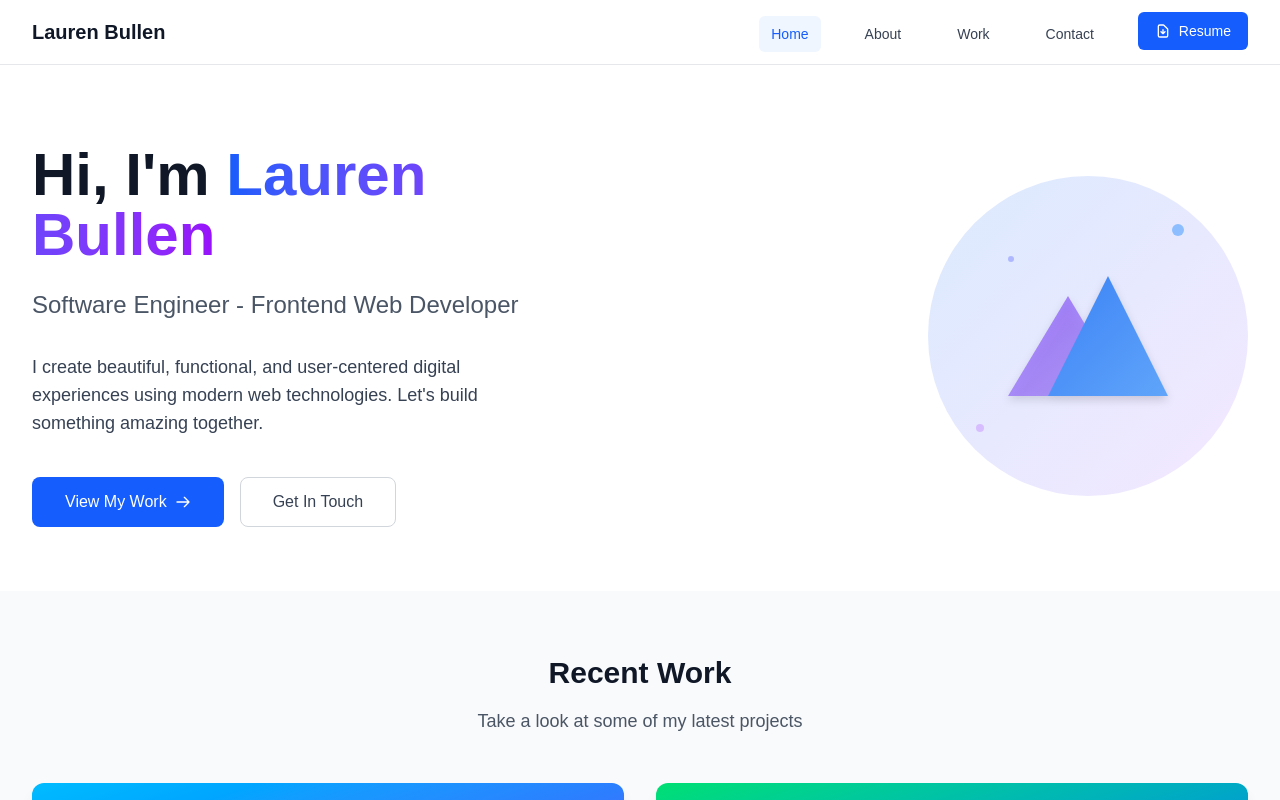
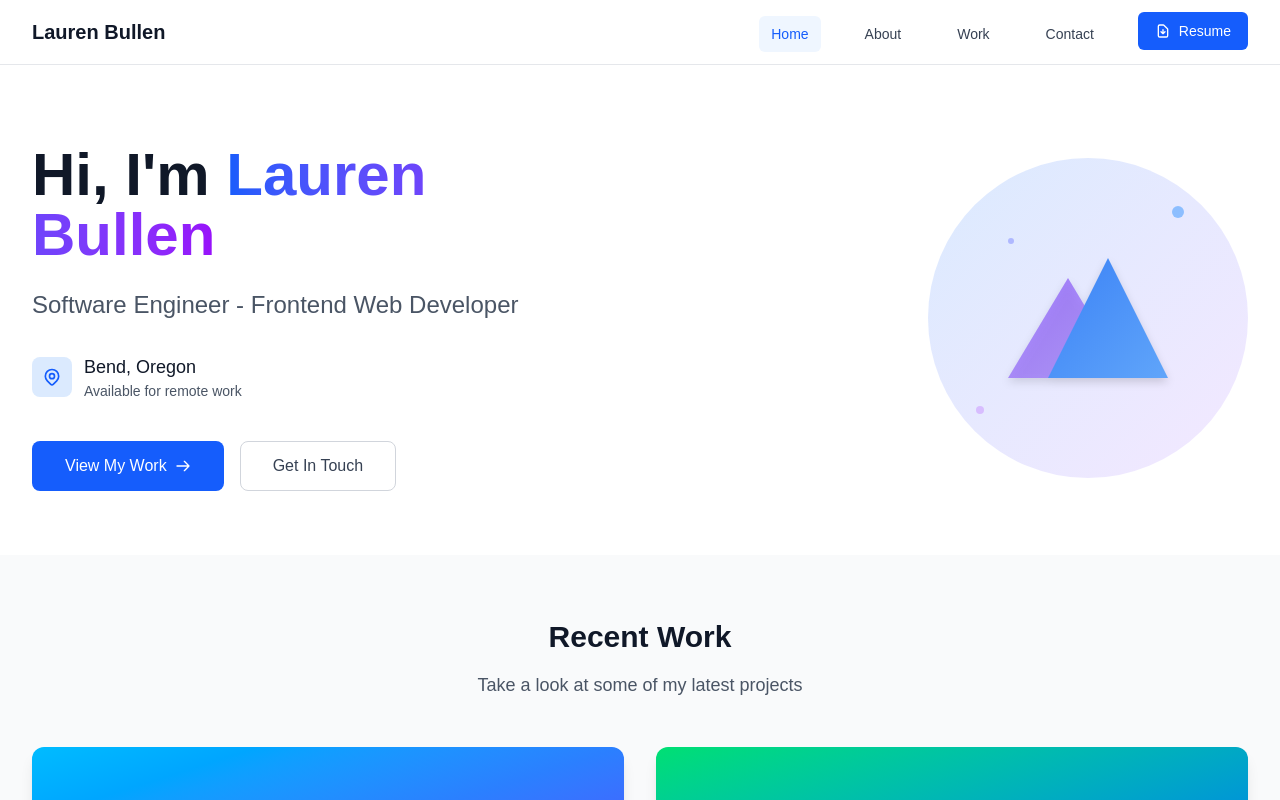
Before and after one commit to lbullen21/portfolio, a Next.js app: page / in a window 1280 px wide. Shown: the top 800 px of the page. Built offline with nearby package versions, Linux system fonts and the light colour scheme.

Commit message:
feat: moved location to homepage

```diff
--- a/src/app/contact/page.tsx
+++ b/src/app/contact/page.tsx
@@ -1,4 +1,4 @@
-import { EmailSvg, LinkedInSvg, GitHubSvg, LocationSvg } from '../../components/icons';
+import { EmailSvg, LinkedInSvg, GitHubSvg } from '../../components/icons';
 
 export default function Contact() {
 
@@ -37,7 +37,7 @@ export default function Contact() {
                   <h3 className="text-lg font-medium text-gray-900 dark:text-white">Email</h3>
                   <a
                     href="mailto:lauren.e.bullen@gmail.com"
-                    className="text-gray-600 dark:text-gray-400 hover:text-blue-600 dark:hover:text-blue-400 transition-colors duration-200"
+                    className="text-gray-600 dark:text-gray-400 hover:text-blue-600 dark:hover:text-blue-400 transition-colors duration-200 whitespace-nowrap"
                   >
                     lauren.e.bullen@gmail.com
                   </a>
@@ -57,7 +57,7 @@ export default function Contact() {
                     href="https://linkedin.com/in/lauren-bullen"
                     target="_blank"
                     rel="noopener noreferrer"
-                    className="text-gray-600 dark:text-gray-400 hover:text-blue-600 dark:hover:text-blue-400 transition-colors duration-200"
+                    className="text-gray-600 dark:text-gray-400 hover:text-blue-600 dark:hover:text-blue-400 transition-colors duration-200 whitespace-nowrap"
                   >
                     linkedin.com/in/lauren-bullen
                   </a>
@@ -77,25 +77,13 @@ export default function Contact() {
                     href="https://github.com/lbullen21"
                     target="_blank"
                     rel="noopener noreferrer"
-                    className="text-gray-600 dark:text-gray-400 hover:text-blue-600 dark:hover:text-blue-400 transition-colors duration-200"
+                    className="text-gray-600 dark:text-gray-400 hover:text-blue-600 dark:hover:text-blue-400 transition-colors duration-200 whitespace-nowrap"
                   >
                     github.com/lbullen21
                   </a>
                 </div>
               </div>
 
-              {/* Location */}
-              <div className="flex items-start space-x-4">
-                <div className="flex-shrink-0">
-                  <div className="w-12 h-12 bg-blue-100 dark:bg-blue-900/30 rounded-lg flex items-center justify-center">
-                    <LocationSvg />
-                  </div>
-                </div>
-                <div>
-                  <h3 className="text-lg font-medium text-gray-900 dark:text-white">Location</h3>
-                  <p className="text-gray-600 dark:text-gray-400">Bend, Oregon</p>
-                </div>
-              </div>
               </div>
 
               {/* Empty right column */}
--- a/src/app/page.tsx
+++ b/src/app/page.tsx
@@ -1,4 +1,5 @@
 import Link from 'next/link';
+import { LocationSvg } from '../components/icons';
 
 export default function Home() {
   return (
@@ -20,10 +21,17 @@ export default function Home() {
                 Software Engineer - Frontend Web Developer
               </p>
 
-              <p className="text-lg text-gray-700 dark:text-gray-300 mb-10 max-w-lg">
-                I create beautiful, functional, and user-centered digital experiences
-                using modern web technologies. Let&apos;s build something amazing together.
-              </p>
+              <div className="flex items-center justify-center lg:justify-start mb-10">
+                <div className="flex items-center space-x-3">
+                  <div className="w-10 h-10 bg-blue-100 dark:bg-blue-900/30 rounded-lg flex items-center justify-center">
+                    <LocationSvg className="w-5 h-5 text-blue-600 dark:text-blue-400" />
+                  </div>
+                  <div>
+                    <p className="text-lg font-medium text-gray-900 dark:text-white">Bend, Oregon</p>
+                    <p className="text-sm text-gray-600 dark:text-gray-400">Available for remote work</p>
+                  </div>
+                </div>
+              </div>
 
               {/* CTA Buttons */}
               <div className="flex flex-col sm:flex-row gap-4 justify-center lg:justify-start">
```
